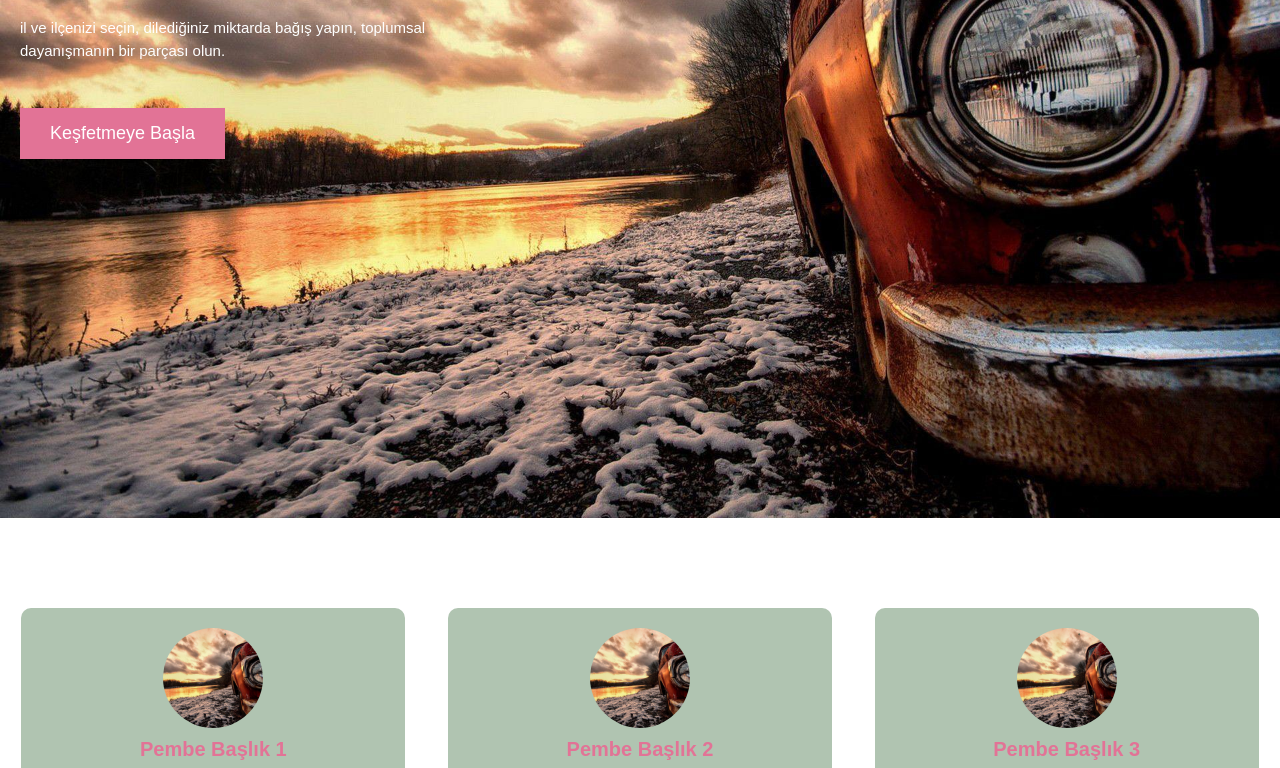
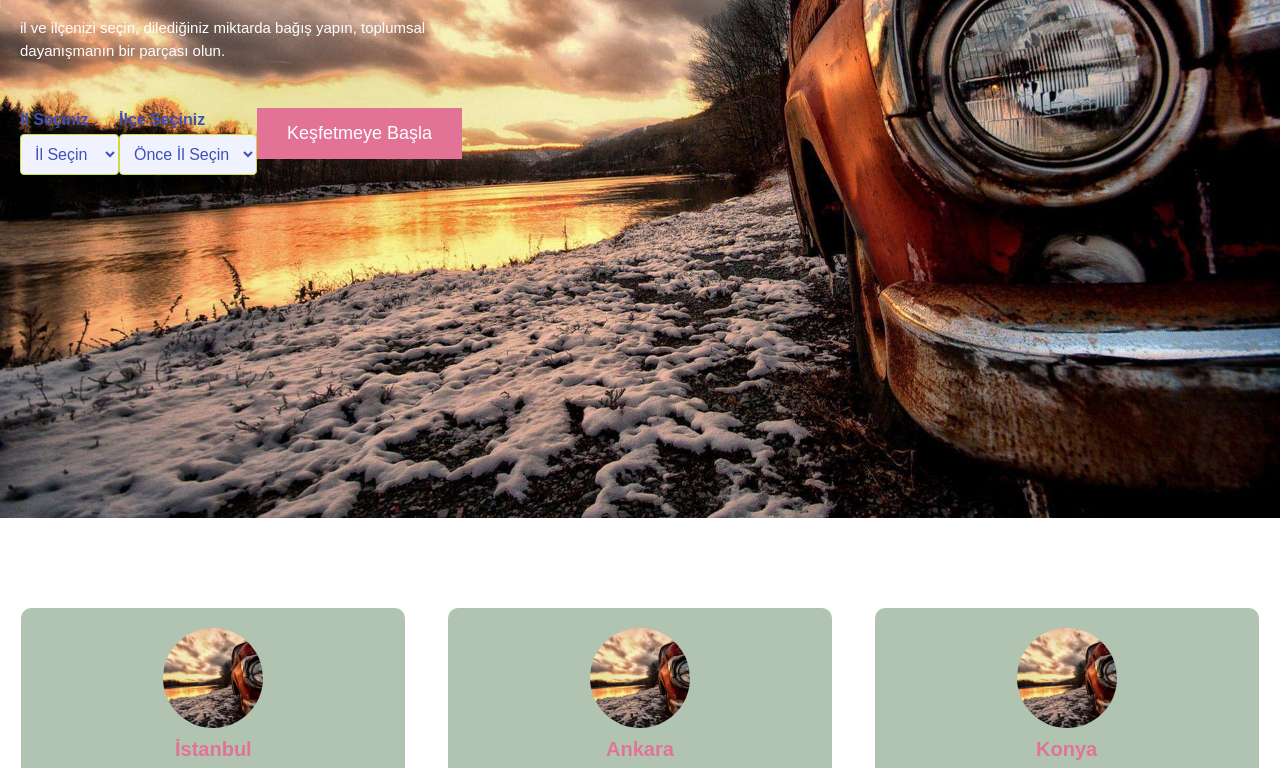
Before and after one commit to htcesyl/askii, a plain HTML site: page anasayfa.html in a window 1280 px wide. Shown: the part 342-1110 px from the top of the page. Drawn offline with Linux system fonts and the light colour scheme; a web font is replaced by a local one.

Commit message:
bağışçı sayfaları oluşturuldum ve il ilçe seçme seçeneği eklendi

```diff
--- a/anasayfa.css
+++ b/anasayfa.css
@@ -136,6 +136,7 @@
     top: 20%;
     left: 20px;
     color: black;
+    margin-bottom: 50px;
 }
 
 /* Başlık ayarları */
@@ -159,3 +160,29 @@
     max-width: 500px;
     line-height: 1.5;
 }
+
+/* Dropdown stilleri */
+.dropdown {
+  background-color: #F0F3FF;
+  color: #3F51B5;
+  border: 1px solid #CDDC39;
+  padding: 10px;
+  width: 100%;
+  font-size: 16px;
+  border-radius: 4px;
+}
+
+.dropdown:focus {
+  outline: none;
+  border-color: #3F51B5;
+  box-shadow: 0 0 5px rgba(63, 81, 181, 0.5);
+}
+
+/* Etiket stili */
+.form-group label {
+  color: #3F51B5;
+  font-weight: bold;
+  margin-bottom: 5px;
+  display: block;
+  margin-top: 50px;
+}
--- a/anasayfa.html
+++ b/anasayfa.html
@@ -63,7 +63,29 @@
             <p class="description">il ve ilçenizi seçin, dilediğiniz miktarda bağış yapın, toplumsal dayanışmanın bir
                 parçası olun.</p>
         </div>
-        <button class="donate-btn" onclick="window.location.href='harita.html'">Keşfetmeye Başla</button>
+
+        <div class="form-group">
+            <label for="city">İl Seçiniz</label>
+            <select id="city" onchange="populateDistricts()" class="dropdown">
+                <option value="">İl Seçin</option>
+                <option value="ankara">Ankara</option>
+                <option value="istanbul">İstanbul</option>
+                <option value="konya">Konya</option>
+            </select>
+        </div>
+
+        <div class="form-group">
+            <label for="district">İlçe Seçiniz</label>
+            <select id="district" class="dropdown">
+                <option value="">Önce İl Seçin</option>
+            </select>
+        </div>
+
+        <button class="donate-btn" onclick="showRestaurants()">Keşfetmeye Başla</button>
+
+
+
+
     </div>
 
 
@@ -75,7 +97,7 @@
             <div class="image-container">
                 <img src="./image/araba.jpg" alt="Resim 1">
             </div>
-            <h3 class="title">Pembe Başlık 1</h3>
+            <h3 class="title">İstanbul</h3>
             <p class="description">Bu, açıklama 1.</p>
         </div>
 
@@ -83,7 +105,7 @@
             <div class="image-container">
                 <img src="./image/araba.jpg" alt="Resim 2">
             </div>
-            <h3 class="title">Pembe Başlık 2</h3>
+            <h3 class="title">Ankara</h3>
             <p class="description">Bu, açıklama 2.</p>
         </div>
 
@@ -91,7 +113,7 @@
             <div class="image-container">
                 <img src="./image/araba.jpg" alt="Resim 3">
             </div>
-            <h3 class="title">Pembe Başlık 3</h3>
+            <h3 class="title">Konya</h3>
             <p class="description">Bu, açıklama 3.</p>
         </div>
     </div>
--- a/profil.js
+++ b/profil.js
@@ -41,3 +41,33 @@ document.querySelectorAll('.faq-box').forEach(box => {
         }
     });
 });
+
+
+/*  il ve ilçe dropdown*/
+
+function populateDistricts() {
+    const cityElement = document.getElementById("city");
+    const districtElement = document.getElementById("district");
+
+    // İlçeleri temizle
+    districtElement.innerHTML = '<option value="">İlçe Seçin</option>';
+
+    const selectedCity = cityElement.value;
+
+    // İl ve ilçeleri tanımla
+    const districts = {
+      ankara: ["Çankaya", "Keçiören", "Mamak", "Sincan"],
+      istanbul: ["Beşiktaş", "Kadıköy", "Üsküdar", "Bakırköy"],
+      konya: ["Selçuklu", "Meram", "Karatay", "Akşehir"]
+    };
+
+    // Seçili ile göre ilçeleri ekle
+    if (districts[selectedCity]) {
+      districts[selectedCity].forEach(district => {
+        const option = document.createElement("option");
+        option.value = district.toLowerCase();
+        option.textContent = district;
+        districtElement.appendChild(option);
+      });
+    }
+  }
```
Also changed, not shown: adminpanel.html (+1 -1 lines), bagiscisayfasi.css (added, +30 -0 lines), bagiscisayfasi.html (added, +50 -0 lines), bagisci.css (deleted), bagisci.html (deleted).
